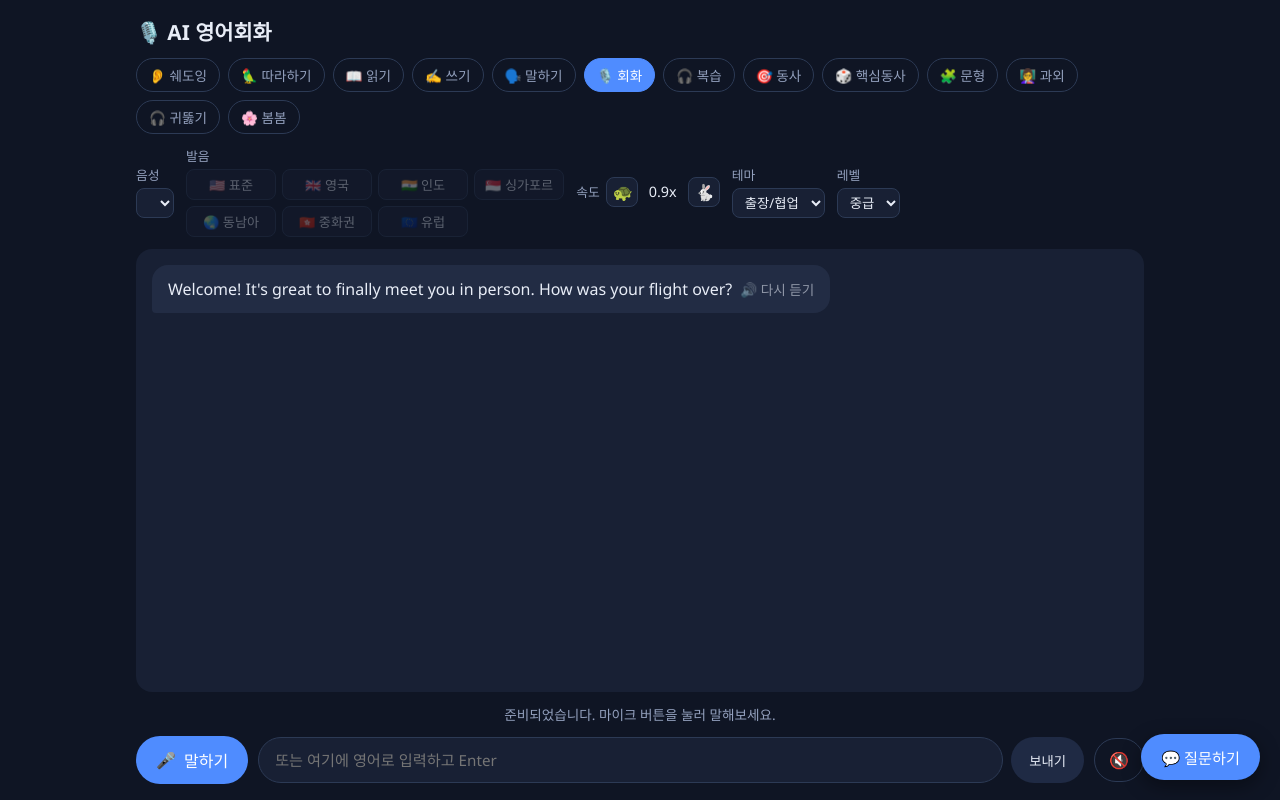
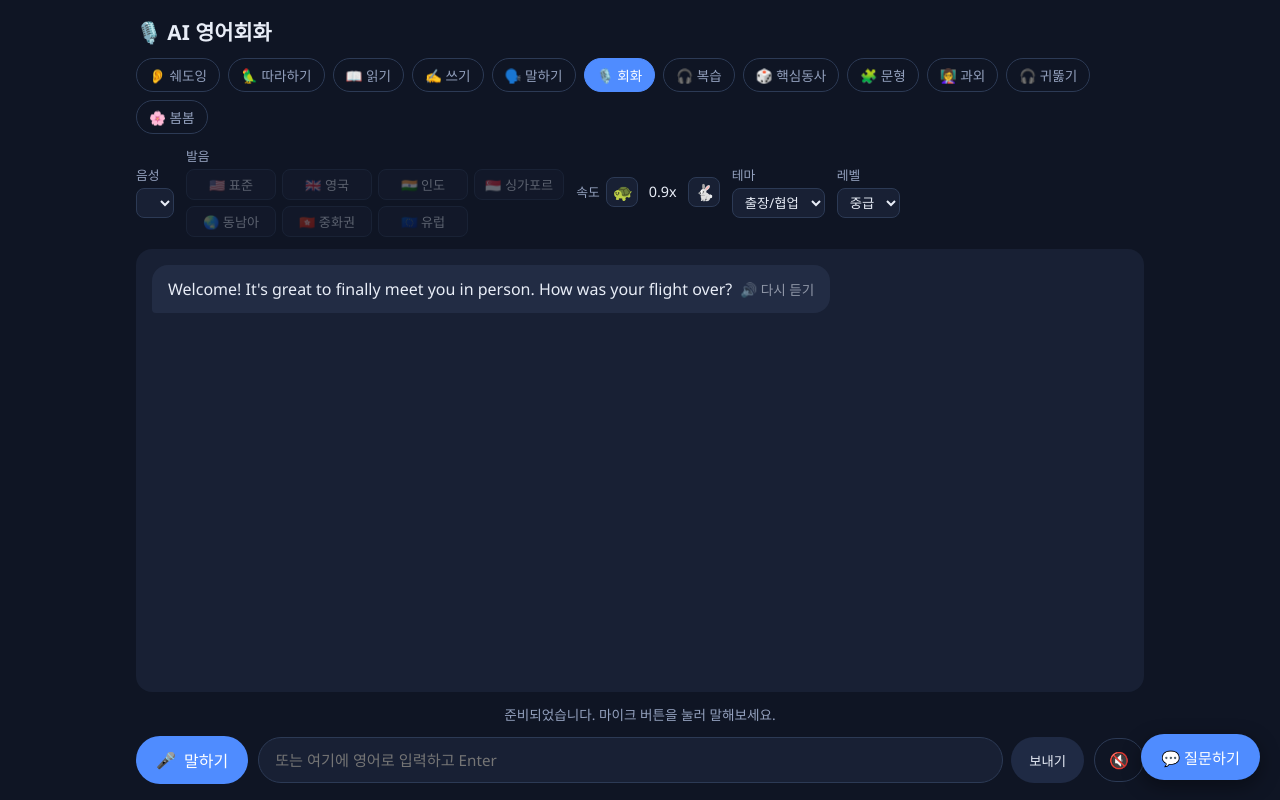
Before and after one commit to konetee0106/estudy, a website: page public/index.html in a window 1280 px wide. Drawn offline with Linux system fonts and the light colour scheme; a web font is replaced by a local one.

Commit message:
메뉴에서 동사 카테고리 제거

```diff
--- a/public/index.html
+++ b/public/index.html
@@ -18,7 +18,6 @@
           <a href="speaking.html">🗣️ 말하기</a>
           <a href="index.html" class="active">🎙️ 회화</a>
           <a href="listen.html">🎧 복습</a>
-          <a href="verb.html">🎯 동사</a>
           <a href="core-verbs.html">🎲 핵심동사</a>
           <a href="sentence.html">🧩 문형</a>
           <a href="teacher.html">👩‍🏫 과외</a>
```
Also changed, not shown: public/bombom.html (+0 -1 lines), public/core-verbs.html (+0 -1 lines), public/echo.html (+0 -1 lines), public/listen.html (+0 -1 lines), public/reading.html (+0 -1 lines), public/sentence.html (+0 -1 lines), public/shadowing.html (+0 -1 lines), public/speaking.html (+0 -1 lines), public/teacher.html (+0 -1 lines), public/verb.html (+0 -1 lines), public/writing.html (+0 -1 lines).
